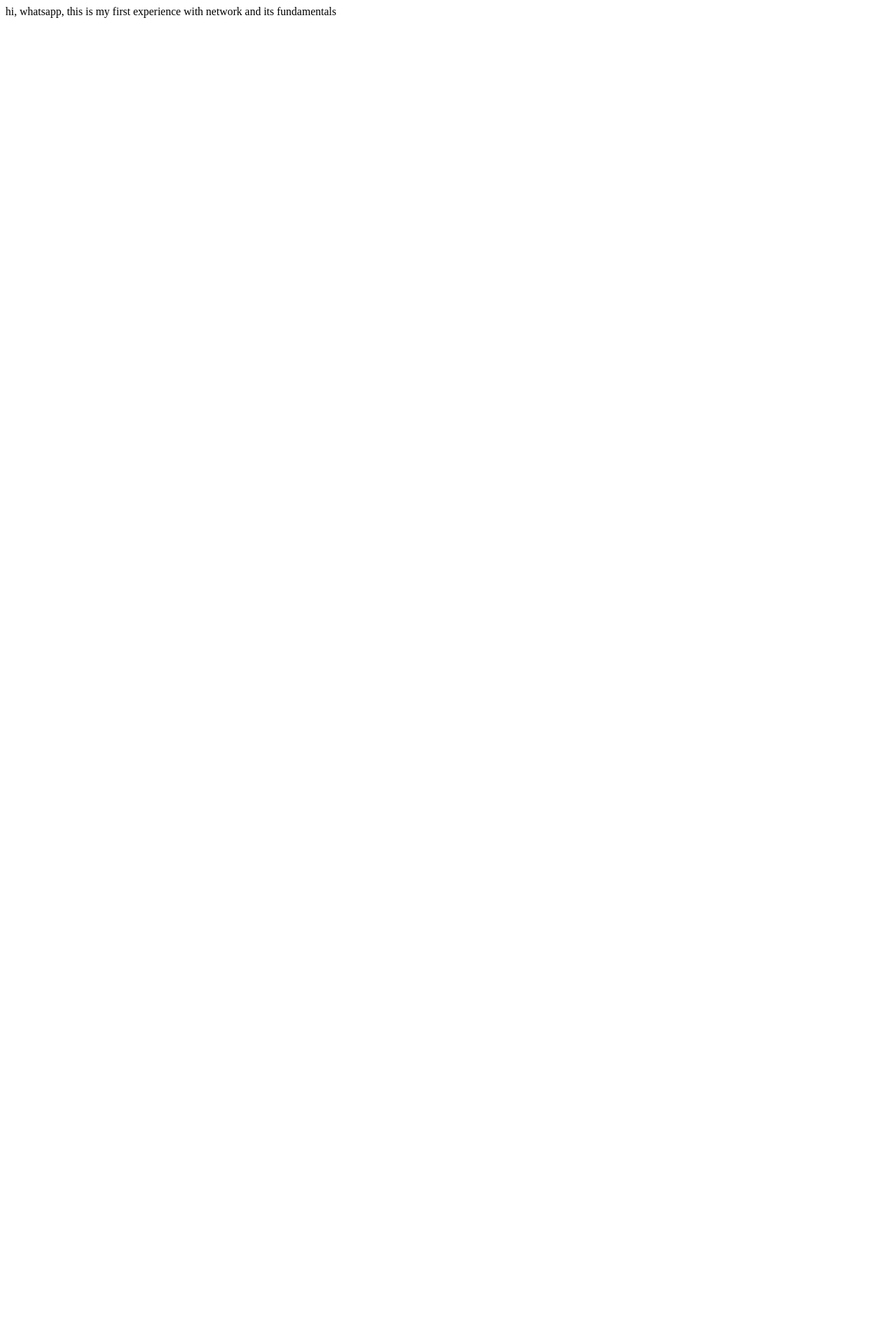
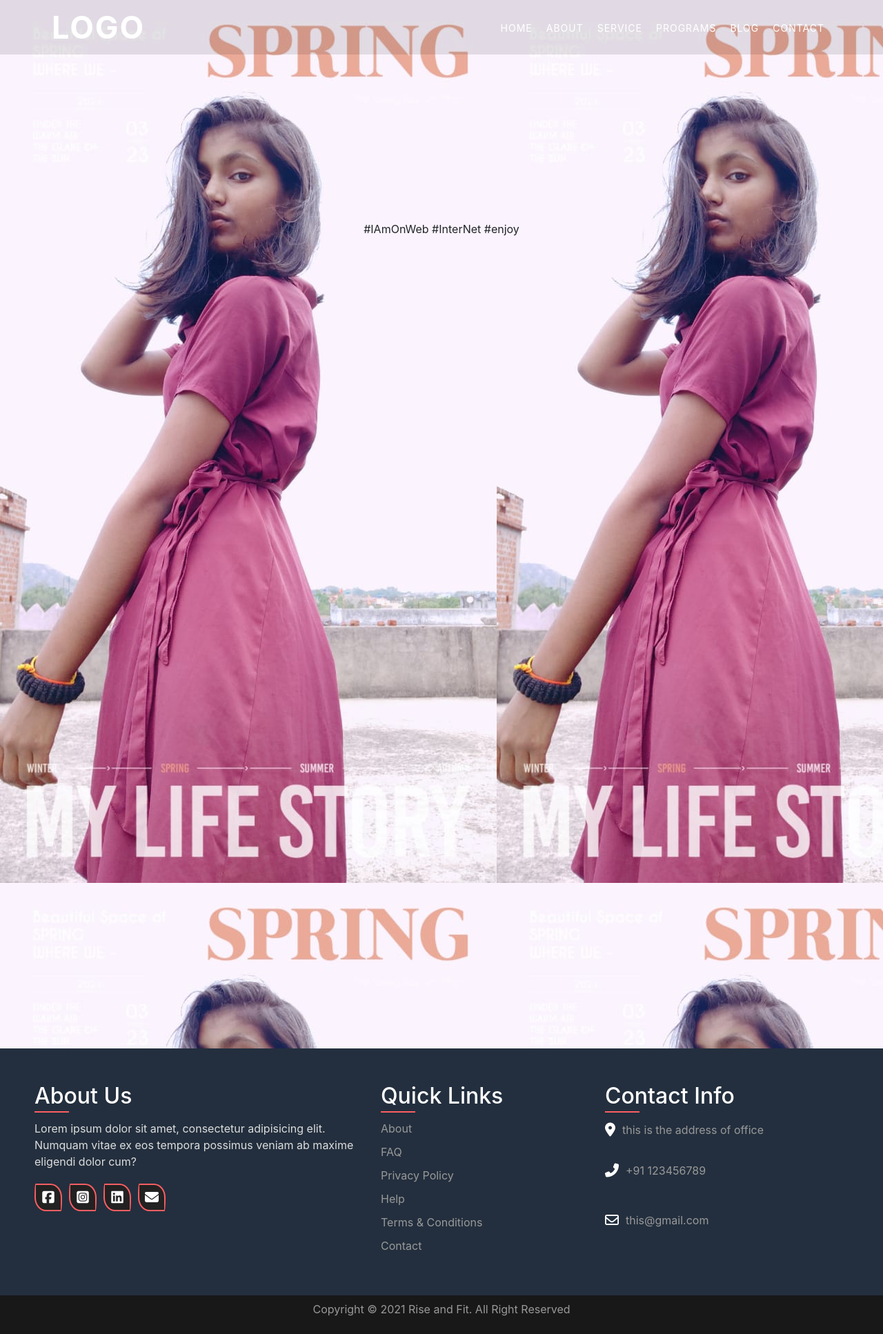
Before and after one commit to Mr-man7352/mantest, a plain HTML site: page index.html in a window 1280 px wide. Shown: the whole page at 69% size. Before the commit the page ends 800 px from the top, so only its background shows below. Drawn offline with nearby package versions, Linux system fonts and the light colour scheme.

Commit message:
added image

```diff
--- /dev/null
+++ b/css/footer.css
@@ -0,0 +1,212 @@
+footer {
+    position: relative;
+    width: 100%;
+    height: auto;
+    padding: 50px 50px;
+    box-sizing: border-box;
+    /* background-color: #111; */
+    background-color: #232f3e;
+    display: flex;
+    justify-content: space-between;
+    flex-wrap: wrap;
+    z-index: 10;
+  }
+
+  footer .f-container {
+    display: flex;
+    justify-content: space-between;
+    flex-wrap: wrap;
+    flex-direction: row;
+  }
+
+  footer .f-container .sec {
+    margin-right: 30px;
+  }
+
+  footer .f-container .sec.aboutus {
+    width: 40%;
+  }
+
+  footer .f-container h2 {
+    position: relative;
+    color: #fff;
+    font-weight: 500;
+    margin-bottom: 15px;
+  }
+
+  footer .f-container h2:before {
+    content: "";
+    position: absolute;
+    bottom: -5px;
+    left: 0px;
+    width: 50px;
+    height: 2px;
+    background-color: rgba(255, 94, 98, 1);
+  }
+
+  footer p {
+    color: #ddd;
+    margin-top: 1em;
+  }
+
+  .sci {
+    margin-top: 20px;
+    display: flex;
+    padding: 0%;
+  }
+
+  .sci li {
+    list-style: none;
+  }
+
+  .sci li a {
+    display: inline-block;
+    width: 40px;
+    height: 40px;
+    background: #222;
+    display: flex;
+    justify-content: center;
+    align-items: center;
+    margin-right: 10px;
+    text-decoration: none;
+    border: 2px solid rgba(255, 94, 98, 1);
+    border-radius: 10px 100px / 120px;
+  }
+  .sci li a:hover {
+    height: 45px;
+    width: 45px;
+    transition: all 0.2s ease-in-out;
+    background-color: rgba(255, 153, 102, 1);
+  }
+
+  .sci li a .fab {
+    color: #fff;
+    font-size: 20px;
+  }
+
+  .sci li a .fas {
+    color: #fff;
+    font-size: 20px;
+  }
+
+  .quickLinks {
+    position: relative;
+    width: 25%;
+  }
+  .quickLinks ul {
+    padding: 0%;
+    margin-bottom: 0;
+    margin-top: 1rem;
+  }
+  .quickLinks ul li {
+    list-style: none;
+  }
+
+  .quickLinks ul li a {
+    color: #999;
+    text-decoration: none;
+    margin-bottom: 10px;
+    display: inline-block;
+  }
+
+  .quickLinks ul li a:hover {
+    color: #fff;
+  }
+
+  .contact {
+    width: calc(35% - 60px);
+    margin-right: 0 !important;
+  }
+
+  .contact ul {
+    padding: 0%;
+    margin: 0;
+  }
+
+  .contact .info li {
+    display: flex;
+    margin-bottom: 16px;
+    align-items: center;
+  }
+
+  .contact .info li span:nth-child(1) {
+    color: #fff;
+    font-size: 20px;
+    margin-right: 10px;
+  }
+
+  .contact .info li span {
+    color: #999;
+  }
+
+  .contact .info li span a {
+    color: #999;
+    text-decoration: none;
+  }
+
+  .contact .info li span a:hover {
+    color: #fff;
+  }
+
+  .copyrightText {
+    width: 100%;
+    box-sizing: border-box;
+    background-color: #181818;
+    padding: 8px 100px;
+    text-align: center;
+    color: #999;
+  }
+
+  @media (max-width: 768px) {
+    footer {
+      padding: 40px;
+    }
+
+    footer .f-container {
+      flex-direction: column;
+    }
+
+    footer .f-container .sec {
+      margin-right: 0;
+      margin-bottom: 35px;
+    }
+
+    footer .f-container .sec.aboutus,
+    .quickLinks,
+    .contact {
+      width: 100%;
+    }
+
+    footer .f-container .quickLinks,
+    .contact {
+      text-align: center;
+    }
+
+    footer .f-container h2:before {
+      position: relative;
+    }
+    footer .f-container h2 {
+      text-align: center;
+      display: inline;
+      border-bottom: 3px solid rgba(255, 153, 102, 1);
+    }
+
+    footer .f-container .quickLinks h2 {
+      display: inline;
+      border-bottom: 3px solid rgba(255, 153, 102, 1);
+    }
+
+    footer .f-container .contact h2 {
+      display: inline-block;
+      border-bottom: 3px solid rgba(255, 153, 102, 1);
+      margin-bottom: 20px;
+    }
+
+    .contact .info li {
+      justify-content: center;
+      margin-bottom: 10px;
+    }
+    .copyrightText {
+      padding: 8px 40px;
+    }
+  }
--- /dev/null
+++ b/css/main.css
@@ -0,0 +1,9 @@
+body{
+    background: url(../assets/choti.jpeg);
+    /* background-size: cover; */
+}
+
+.text{
+    text-align: center;
+    margin-top: 25%;
+}
--- /dev/null
+++ b/css/nav.css
@@ -0,0 +1,115 @@
+/**********************************/
+/*********** Nav Bar CSS **********/
+/**********************************/
+
+* {
+    margin: 0%;
+    padding: 0%;
+  }
+  .navbar {
+    position: relative;
+    transition: 0.5s;
+    z-index: 999;
+  }
+
+  .navbar.nav-sticky {
+    position: fixed;
+    top: 0;
+    width: 100%;
+    box-shadow: 0 2px 5px rgba(0, 0, 0, 0.3);
+    z-index: 10000;
+  }
+
+  .navbar .navbar-brand {
+    margin: 0;
+    color: #ffffff;
+    font-size: 45px;
+    line-height: 0px;
+    font-weight: 700;
+    text-transform: uppercase;
+    letter-spacing: 2px;
+    transition: 0.5s;
+  }
+
+  .navbar .navbar-brand span {
+    color: #343148;
+    text-transform: lowercase;
+    transition: 0.5s;
+  }
+
+  .navbar.nav-sticky .navbar-brand span {
+    color: #ffffff;
+  }
+
+  .navbar .navbar-brand img {
+    max-width: 100%;
+    max-height: 40px;
+  }
+
+  .navbar-dark .navbar-nav .nav-link,
+  .navbar-dark .navbar-nav .nav-link:focus,
+  .navbar-dark .navbar-nav .nav-link:hover,
+  .navbar-dark .navbar-nav .nav-link.active {
+    padding: 10px 10px 8px 10px;
+    color: #ffffff;
+  }
+
+  .navbar-dark .navbar-nav .nav-link:hover,
+  .navbar-dark .navbar-nav .nav-link.active {
+    background: rgba(256, 256, 256, 0.4);
+    transition: none;
+  }
+
+  .navbar .dropdown-menu {
+    margin-top: 0;
+    border: 0;
+    border-radius: 0;
+    background: #f8f9fa;
+  }
+
+  @media (min-width: 992px) {
+    .navbar {
+      position: fixed;
+      top: 0;
+      width: 100%;
+      padding: 20px 60px;
+      background: rgba(0, 0, 0, 0.1) !important;
+      z-index: 9;
+    }
+
+    .navbar.nav-sticky {
+      padding: 10px 60px;
+      /* background: rgba(255, 153, 102, 1) !important; */
+      background: rgba(255, 94, 98, 1) !important;
+    }
+
+    .navbar a.nav-link {
+      padding: 8px 15px;
+      font-size: 14px;
+      letter-spacing: 1px;
+      text-transform: uppercase;
+    }
+  }
+
+  @media (max-width: 991.98px) {
+    .navbar {
+      padding: 15px;
+      background: #343148 !important;
+    }
+
+    .navbar.nav-sticky {
+      position: sticky;
+    }
+
+    .navbar .navbar-brand span {
+      color: #ffffff;
+    }
+
+    .navbar a.nav-link {
+      padding: 5px;
+    }
+
+    .navbar .dropdown-menu {
+      box-shadow: none;
+    }
+  }
--- a/index.html
+++ b/index.html
@@ -5,12 +5,132 @@
     <meta charset="UTF-8">
     <meta http-equiv="X-UA-Compatible" content="IE=edge">
     <meta name="viewport" content="width=device-width, initial-scale=1.0">
+
+    <!-- Google Font -->
+    <link href="https://fonts.googleapis.com/css2?family=Open+Sans:wght@300;400;600;700;800&display=swap"
+        rel="stylesheet" />
+    <!-- CSS Libraries -->
+    <link href="https://stackpath.bootstrapcdn.com/bootstrap/4.4.1/css/bootstrap.min.css" rel="stylesheet" />
+    <link href="https://cdnjs.cloudflare.com/ajax/libs/font-awesome/5.10.0/css/all.min.css" rel="stylesheet" />
+    <script src="https://kit.fontawesome.com/93c73bfd5a.js" crossorigin="anonymous"></script>
+    <!-- My Stylesheet -->
+    <link href="./css/nav.css" rel="stylesheet" type="text/css" />
+    <link rel="stylesheet" href="./css/footer.css" type="text/css" />
+    <link rel="stylesheet" href="./css/main.css" type="text/css" />
+
     <title>Sahu Family</title>
+
 </head>
 
 <body>
-    hi, whatsapp, this is my first experience with network and its fundamentals
 
+    <!-- Nav Bar Start -->
+    <div class="navbar navbar-expand-lg bg-dark navbar-dark">
+        <div class="container-fluid">
+            <a href="index.html" class="navbar-brand">LOGO</a>
+            <button type="button" class="navbar-toggler" data-toggle="collapse" data-target="#navbarCollapse">
+                <span class="navbar-toggler-icon"></span>
+            </button>
+
+            <div class="collapse navbar-collapse justify-content-between" id="navbarCollapse">
+                <div class="navbar-nav ml-auto">
+                    <a href="index.html" class="nav-item nav-link">Home</a>
+                    <a href="" class="nav-item nav-link">About</a>
+                    <a href="" class="nav-item nav-link">Service</a>
+                    <a href="" class="nav-item nav-link">Programs</a>
+                    <a href="" class="nav-item nav-link">Blog</a>
+                    <a href="" class="nav-item nav-link">Contact</a>
+                </div>
+            </div>
+        </div>
+    </div>
+    <!-- Nav Bar End -->
+
+    <div class="content" style="height: 150vh; ">
+        <div class="text">
+
+            #IAmOnWeb #InterNet #enjoy
+        </div>
+    </div>
+
+
+
+    <!-- Footer Start -->
+    <footer>
+        <div class="f-container">
+            <div class="sec aboutus">
+                <h2>About Us</h2>
+                <p>
+                    Lorem ipsum dolor sit amet, consectetur adipisicing elit. Numquam
+                    vitae ex eos tempora possimus veniam ab maxime eligendi dolor cum?
+                </p>
+                <ul class="sci">
+                    <li>
+                        <a href="#"><i class="fab fa-facebook-square"></i></a>
+                    </li>
+                    <li>
+                        <a href="#"><i class="fab fa-instagram-square"></i></a>
+                    </li>
+                    <li>
+                        <a href="#"><i class="fab fa-linkedin"></i></a>
+                    </li>
+                    <li>
+                        <a href="#"><i class="fas fa-envelope"></i></a>
+                    </li>
+                </ul>
+            </div>
+
+            <div class="sec quickLinks">
+                <h2>Quick Links</h2>
+                <ul>
+                    <li><a href="#">About</a></li>
+                    <li><a href="#">FAQ</a></li>
+                    <li><a href="#">Privacy Policy</a></li>
+                    <li><a href="#">Help</a></li>
+                    <li><a href="#">Terms & Conditions</a></li>
+                    <li><a href="#">Contact</a></li>
+                </ul>
+            </div>
+
+            <div class="sec contact">
+                <h2>Contact Info</h2>
+                <ul class="info">
+                    <li>
+                        <span><i class="fas fa-map-marker-alt"></i></span>
+                        <span>this is the address of office</span>
+                    </li>
+                    <li>
+                        <span><i class="fas fa-phone-alt"></i></span>
+                        <span>
+                            <p><a href="tel:123456789">+91 123456789</a></p>
+                        </span>
+                    </li>
+                    <li>
+                        <span><i class="far fa-envelope"></i></span>
+                        <span>
+                            <p><a href="mailto:this@gmail.com">this@gmail.com</a></p>
+                        </span>
+                    </li>
+                </ul>
+            </div>
+        </div>
+    </footer>
+    <div class="copyrightText">
+        <p>Copyright &copy; 2021 Rise and Fit. All Right Reserved</p>
+    </div>
+    <!-- footer end -->
 </body>
+<!-- JavaScript Libraries -->
+<script src="https://code.jquery.com/jquery-3.4.1.min.js"></script>
+<script src="https://stackpath.bootstrapcdn.com/bootstrap/4.4.1/js/bootstrap.bundle.min.js"></script>
+
+<!-- Navigation Bar Javascript -->
+<script src="./js/nav.js"></script>
+
+<!-- Pop up Animation Javascript -->
+<script src="./js/popupAnimation.js"></script>
+
+<!--Scroll to Top Script-->
+<script src="./js/toptobottom.js"></script>
 
 </html>
--- /dev/null
+++ b/js/nav.js
@@ -0,0 +1,7 @@
+$(window).scroll(function () {
+    if ($(this).scrollTop() > 0 && $(window).width() > 992) {
+      $(".navbar").addClass("nav-sticky");
+    } else if ($(window).width() < 992) {
+      $(".navbar").addClass("nav-sticky");
+    } else $(".navbar").removeClass("nav-sticky");
+  });
```
Also changed, not shown: assets/choti.jpeg (added).
